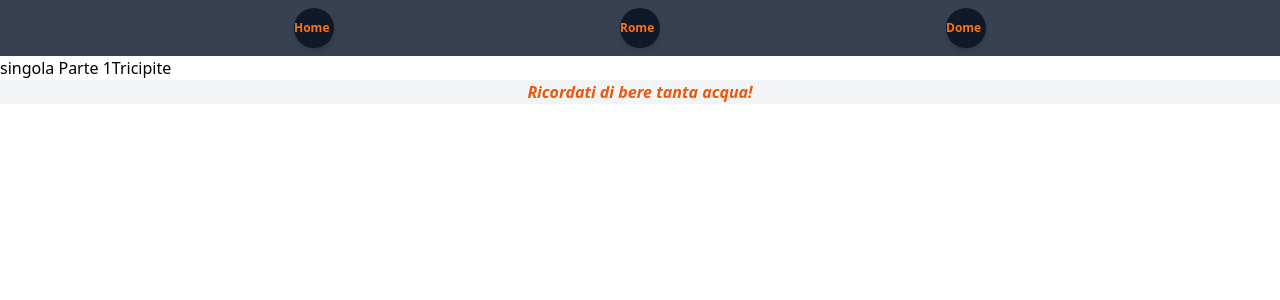
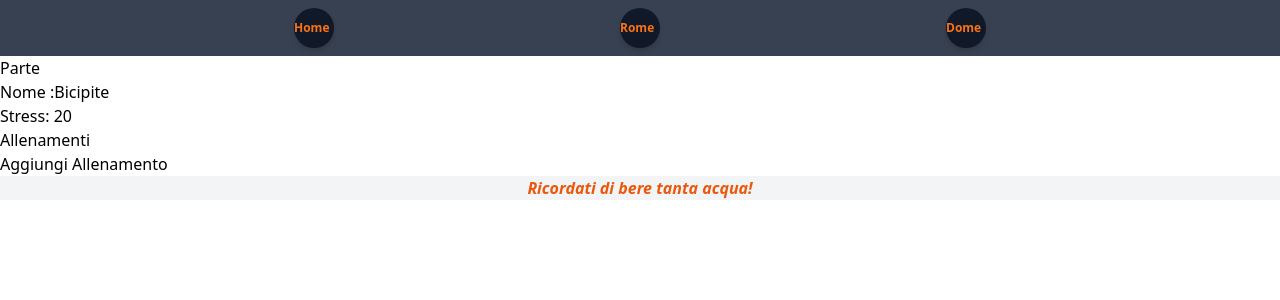
Before and after one commit to stefano-marchesi/exDec, a React (Vite) app: page /singolaparte/1 in a window 1280 px wide. Shown: the top 300 px of the page. Built offline with nearby package versions, Linux system fonts and the light colour scheme.

Commit message:
aggiunto reducer allenamento

```diff
--- a/package.json
+++ b/package.json
@@ -17,7 +17,6 @@
     "react-dom": "^18.2.0",
     "react-redux": "^8.1.2",
     "react-router-dom": "^6.16.0",
-    "react-uuid": "^2.0.0",
     "sort-by": "^1.2.0"
   },
   "devDependencies": {
--- /dev/null
+++ b/src/components/AggiungiAllenamento.tsx
@@ -0,0 +1,22 @@
+import { useState } from "react"
+import { Allenamento } from "../redux/allenamentiReducer"
+
+const allenamentoDefault = (id: number)=>{
+  return {
+    data: (new Date()).getTime(),
+    intensita: 0,
+    idParte: id
+  }as Allenamento
+}
+
+type AggiungiAllenamentoProps = {
+  idParte:number
+}
+
+export const AggiungiAllenamento = (props : AggiungiAllenamentoProps)=>{
+
+  const [allenamento, cambiaAllenamento] = useState(allenamentoDefault(props.idParte))
+  return (
+    <div>Aggiungi Allenamento</div>
+  )
+}
--- a/src/components/AggiungiParte.tsx
+++ b/src/components/AggiungiParte.tsx
@@ -3,7 +3,7 @@ import { useDispatch } from "react-redux"
 import { aggiungiParte } from "../redux/partiReducer"
 import "./../index.css"
 
-const parteDefault = {
+export const parteDefault = {
   nome: '',
   stress:0,
   categoria: 'Braccia',
--- a/src/pagine/SingolaParte.tsx
+++ b/src/pagine/SingolaParte.tsx
@@ -1,20 +1,32 @@
 import { useParams } from "react-router-dom"
 import { selectParti } from "../redux/partiReducer"
 import { useSelector } from "react-redux"
+import { parteDefault } from "../components/AggiungiParte";
+import { AggiungiAllenamento } from "../components/AggiungiAllenamento";
 
 type MyParams = {
-    indexParte: string;
+  indexParte: string;
 }
 
 export const SingolaParte = ()=>{
   const {indexParte} = useParams<MyParams>()
 
-  const parte = useSelector(selectParti)[parseInt(indexParte|| '0')]
-  console.log(parte);
+  const parte = useSelector(selectParti)
+    .find((elem)=>{return elem.id === Number(indexParte||0)})|| parteDefault
 
   return (
-    <div>singola Parte {indexParte}
-      {parte.nome}
+    <div>
+      <div>
+        <p>Parte</p>
+        <p>Nome :{parte.nome}</p>
+        <p>Stress: {parte.stress}</p>
+
+      </div>
+
+      <div>
+        <p>Allenamenti</p>
+        <AggiungiAllenamento idParte={Number(indexParte)}/>
+      </div>
     </div>
   )
 }
--- /dev/null
+++ b/src/redux/allenamentiReducer.ts
@@ -0,0 +1,41 @@
+
+import { createSlice, PayloadAction } from '@reduxjs/toolkit'
+import type { RootState } from './store'
+
+
+export type Allenamento = {
+  data: number,
+  intensita: number,
+  idParte: number
+}
+
+// Define a type for the slice state
+interface AllenamentiState {
+  value: Allenamento[]
+}
+
+// Define the initial state using that type
+const initialState: AllenamentiState = {
+  value: [
+  ],
+} as AllenamentiState
+
+export const allenamentiSlice = createSlice({
+  name: 'parti',
+  // `createSlice` will infer the state type from the `initialState` argument
+  initialState,
+  reducers: {
+
+    aggiungiAllenamento: (state : AllenamentiState, action: PayloadAction<Allenamento>) => {
+
+      state.value.push(action.payload)
+    },
+  },
+})
+
+export const { aggiungiAllenamento } = allenamentiSlice.actions
+
+// Other code such as selectors can use the imported `RootState` type
+export const selectAllenamento = (state: RootState) => state.allenamenti.value
+
+export default allenamentiSlice.reducer
--- a/src/redux/store.ts
+++ b/src/redux/store.ts
@@ -1,8 +1,10 @@
 import { configureStore } from '@reduxjs/toolkit'
 import partiReducer from './partiReducer'
+import allenamentiReducer from './allenamentiReducer'
 const store = configureStore({
   reducer: {
     parti: partiReducer,
+    allenamenti: allenamentiReducer
   },
 })
 
```
